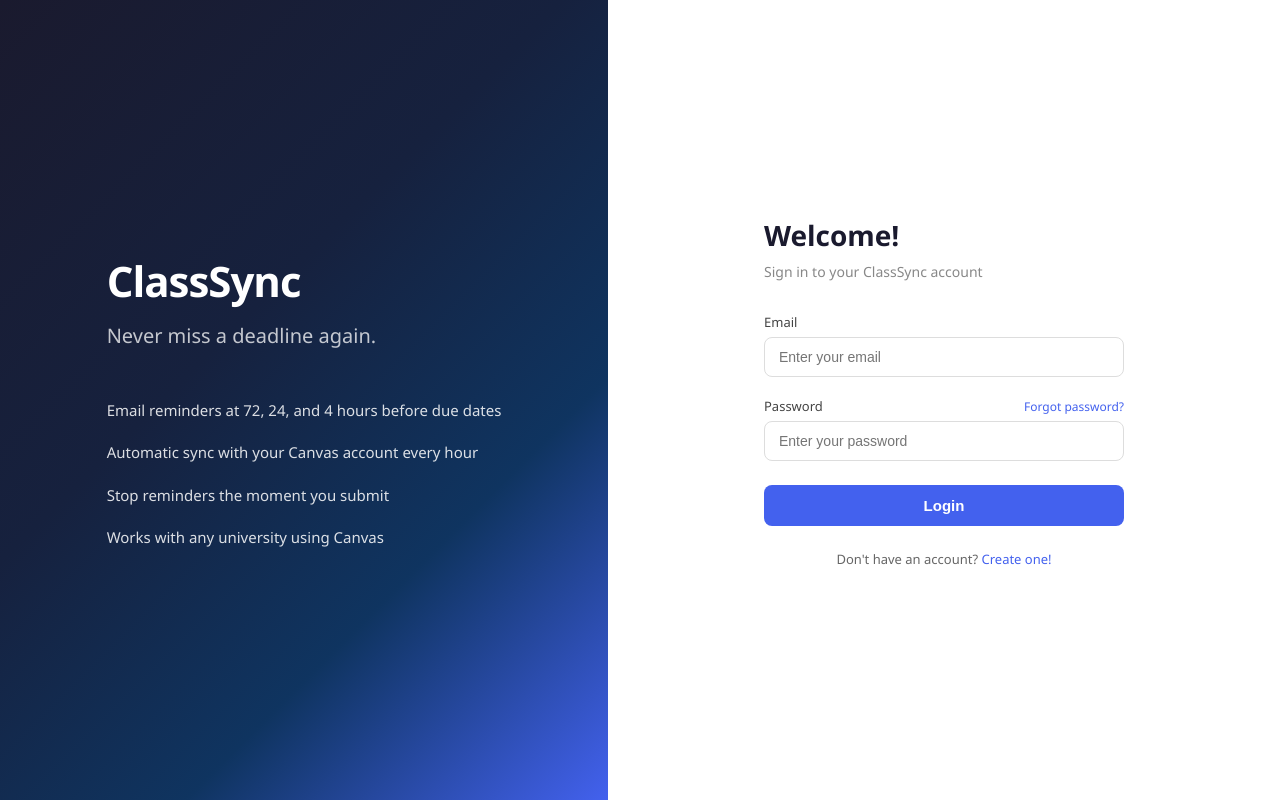
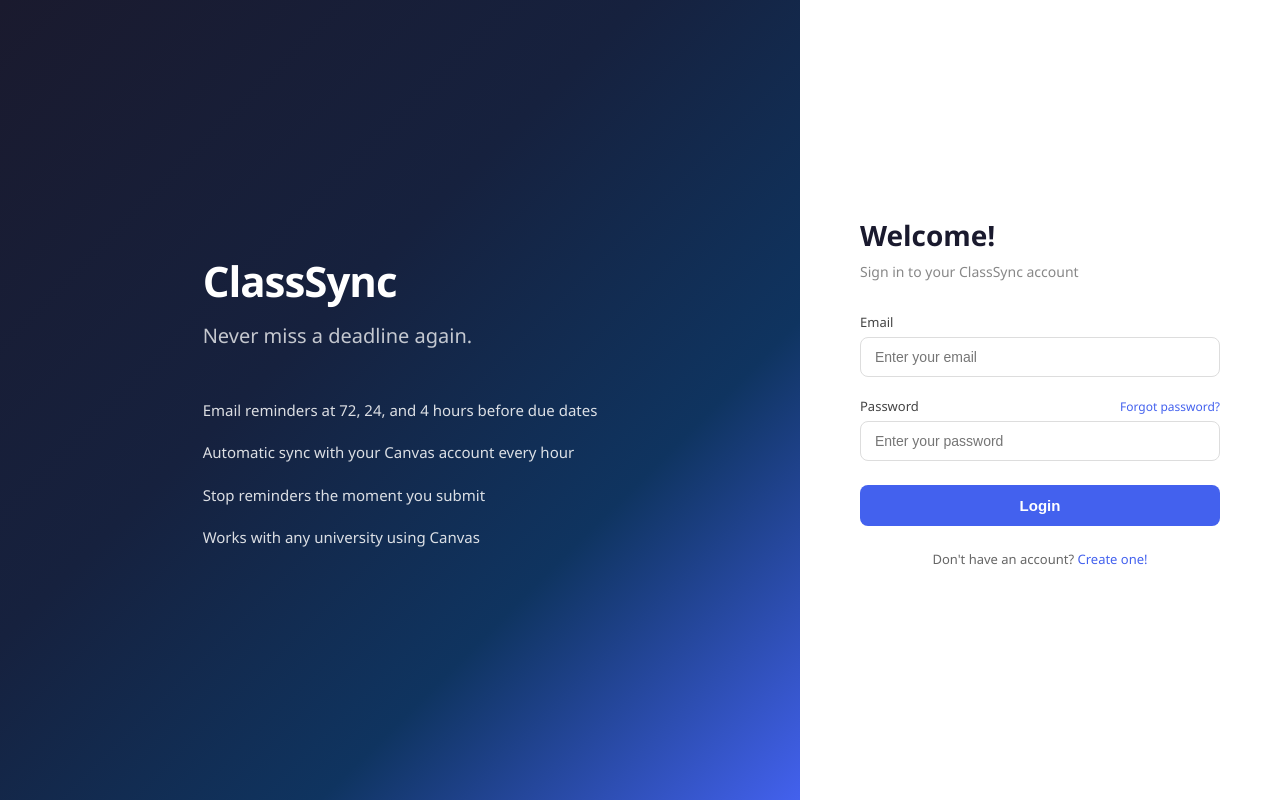
Before and after one commit to mr4201205-debug/Canvas-Tracker, a React (Create React App) app in the folder class-sync-frontend/: page /login in a window 1280 px wide. Built offline with nearby package versions, Linux system fonts and the light colour scheme.

Commit message:
UI Changes

```diff
--- a/class-sync-frontend/src/Pages/Login.js
+++ b/class-sync-frontend/src/Pages/Login.js
@@ -124,8 +124,8 @@
     page: {
         display: 'flex',
         minHeight: '100vh',
+        minHeight: '100dvh',
         fontFamily: "'Segoe UI', system-ui, sans-serif",
-        flexWrap: 'wrap',
     },
 
     // Left panel
@@ -174,9 +174,8 @@
 
     // Right panel
     rightPanel: {
-        width: '100%',
-        maxWidth: '576px',
-        flexShrink: 0,
+        flex: '0 0 480px',
+        boxSizing: 'border-box',
         backgroundColor: 'white',
         display: 'flex',
         alignItems: 'center',
--- a/class-sync-frontend/src/Pages/Register.js
+++ b/class-sync-frontend/src/Pages/Register.js
@@ -1,4 +1,5 @@
 import React, { useState } from 'react';
+import './Register.css';
 import { useNavigate, Link } from 'react-router-dom';
 import { authService } from '../Services/api';
 
@@ -34,9 +35,9 @@
     };
 
     return (
-    <div style={styles.page}>
+    <div className="register-page" style={styles.page}>
         {/* Left Panel */}
-        <div style={styles.leftPanel}>
+        <div className="register-left-panel" style={styles.leftPanel}>
             <div style={styles.leftContent}>
                 <h1 style={styles.brandName}>ClassSync</h1>
                 <p style={styles.brandTagline}>Never miss a deadline again.</p>
@@ -62,8 +63,8 @@
         </div>
 
         {/* Right Panel */}
-        <div style={styles.rightPanel}>
-            <div style={styles.formContainer}>
+        <div className="register-right-panel" style={styles.rightPanel}>
+            <div className="register-form-container" style={styles.formContainer}>
                 <h2 style={styles.formTitle}>Create your account</h2>
                 <p style={styles.formSubtitle}>
                     Get started with ClassSync
@@ -183,9 +184,10 @@
 const styles = {
 
     page: {
-display: 'flex',
-minHeight: '100vh',
-fontFamily: "'Segoe UI', system-ui, sans-serif",
+ display: 'flex',
+    minHeight: '100vh',
+    minHeight: '100dvh',
+    fontFamily: "'Segoe UI', system-ui, sans-serif",
 },
 
 // Left panel
@@ -229,8 +231,8 @@
 
 // Right panel
 rightPanel: {
-    width: '480px',
-    flexShrink: 0,
+    flex: '0 0 480px',
+    boxSizing: 'border-box',
     backgroundColor: 'white',
     display: 'flex',
     alignItems: 'center',
```
Also changed, not shown: class-sync-frontend/src/Pages/Register.css (added).
